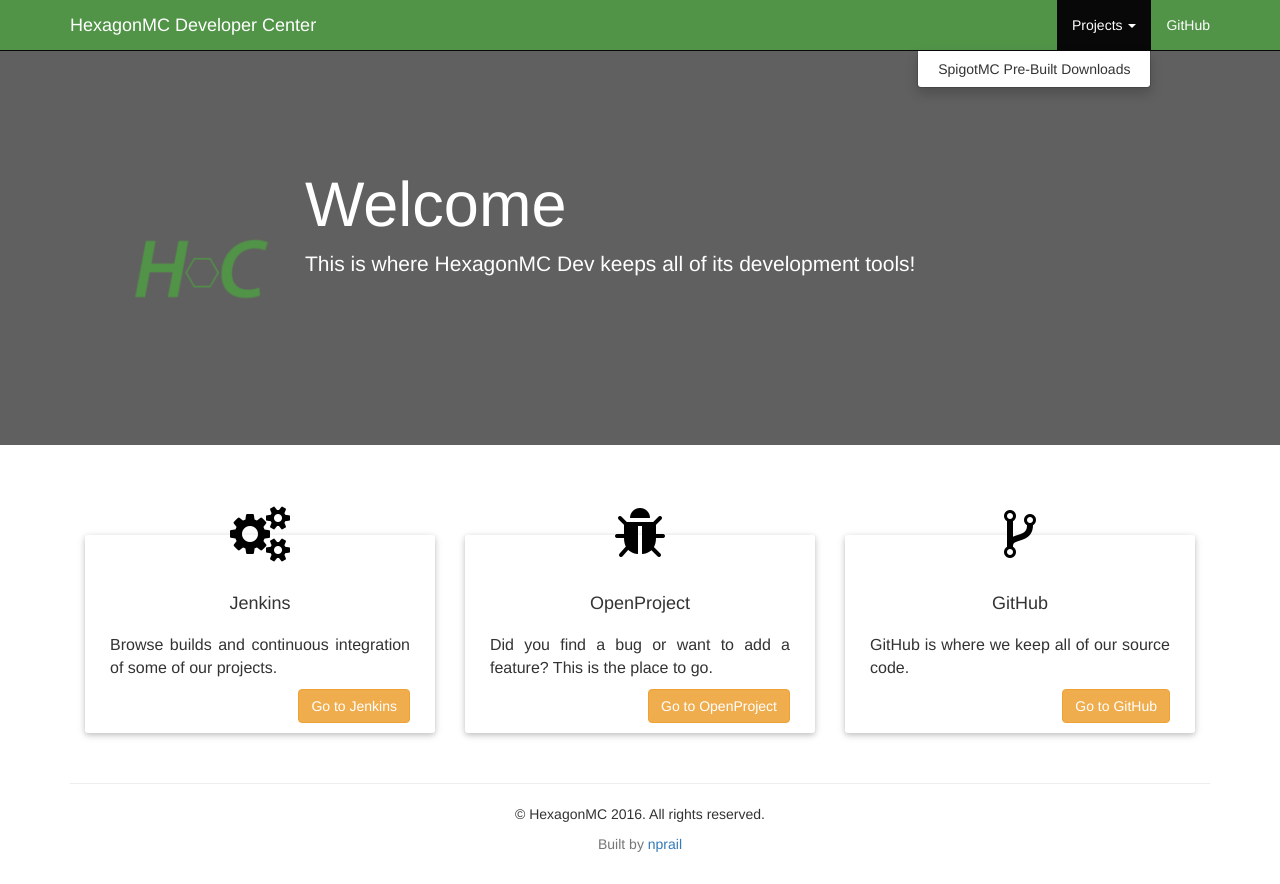
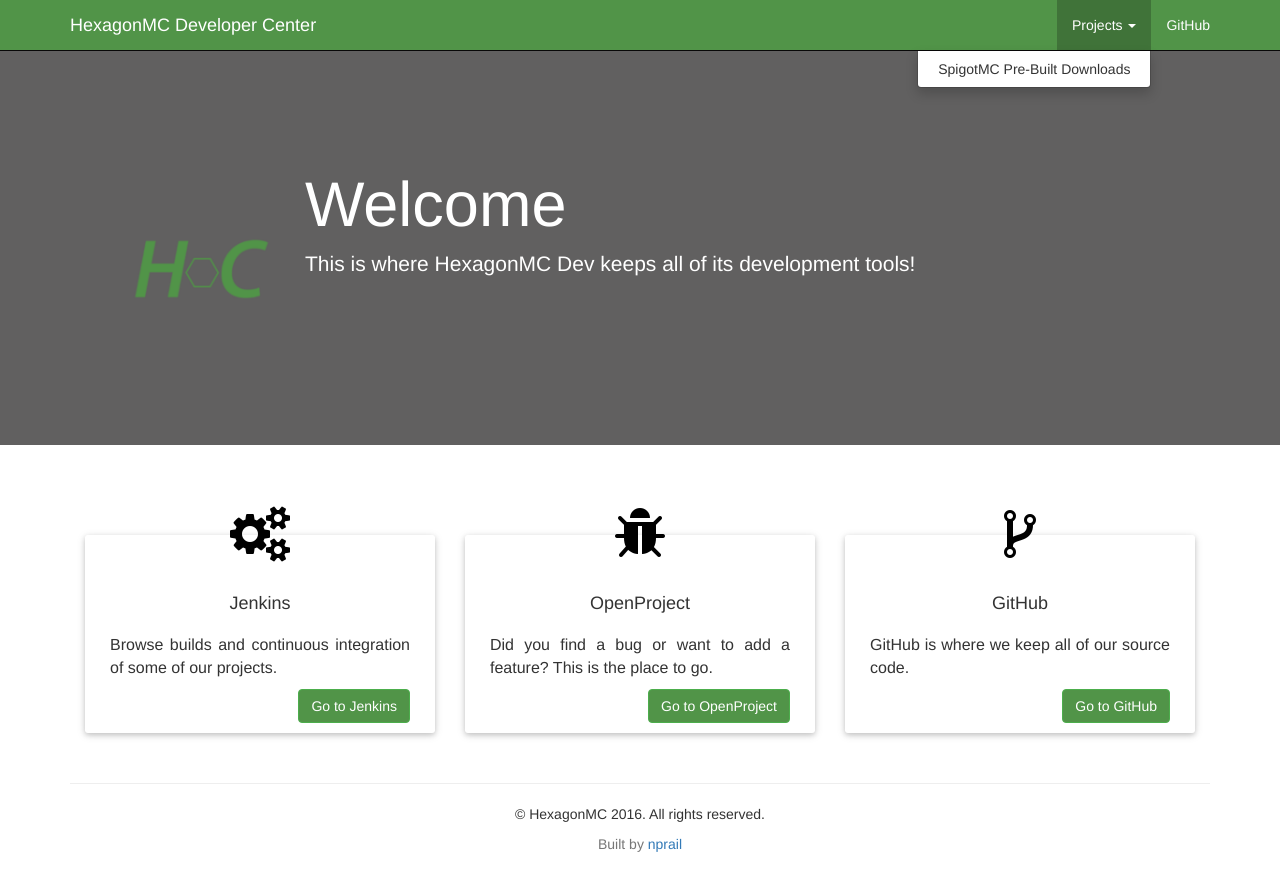
Before and after one commit to HexagonMinecraft/HexagonMC-Dev, a website: page index.html in a window 1280 px wide. Both pictures are taken after a click on the button "Projects". Drawn offline with nearby package versions, Linux system fonts and the light colour scheme; no server answers.

Commit message:
Color updates.

```diff
--- a/assets/css/styles.css
+++ b/assets/css/styles.css
@@ -11,6 +11,12 @@
     border-color:#519448;
     }
 .navbar-inverse{
+    background-color:#519448;
+}
+.navbar-inverse .navbar-nav>.open>a, .navbar-inverse .navbar-nav>.open>a:hover, .navbar-inverse .navbar-nav>.open>a:focus {
+    background-color:#407339;
+}
+.btn-success {
     background-color:#519448;
 }
 .navbar-inverse .navbar-nav>li>a:hover,.navbar-inverse .navbar-nav>li>a:focus{
--- a/index.html
+++ b/index.html
@@ -43,7 +43,7 @@
 					<div class="site-info">
 						<h4 class="text-center">Jenkins</h4>
 						<p>Browse builds and continuous integration of some of our projects.</p>
-						<a href="https://ci.hexagonminecraft.com" title="HexagonMC Jenkins" target="_blank" class="btn btn-warning">Go to Jenkins</a>
+						<a href="https://ci.hexagonminecraft.com" title="HexagonMC Jenkins" target="_blank" class="btn btn-success">Go to Jenkins</a>
 					</div>
 				</div>
 			</div>
@@ -55,7 +55,7 @@
 					<div class="site-info">
 						<h4 class="text-center">OpenProject</h4>
 						<p>Did you find a bug or want to add a feature? This is the place to go.</p>
-						<a href="https://issues.hexagonminecraft.com" title="Issues" target="_blank" class="btn btn-warning">Go to OpenProject</a>
+						<a href="https://issues.hexagonminecraft.com" title="Issues" target="_blank" class="btn btn-success">Go to OpenProject</a>
 					</div>
 				</div>
 			</div>
@@ -67,7 +67,7 @@
 					<div class="site-info">
 						<h4 class="text-center">GitHub</h4>
 						<p>GitHub is where we keep all of our source code.</p>
-						<a href="http://github.com/HexagonMinecraft" title="GitHub" target="_blank" class="btn btn-warning">Go to GitHub</a>
+						<a href="http://github.com/HexagonMinecraft" title="GitHub" target="_blank" class="btn btn-success">Go to GitHub</a>
 					</div>
 				</div>
 			</div>
--- a/views/header.html
+++ b/views/header.html
@@ -16,7 +16,7 @@
 					<a href="#" class="dropdown-toggle" data-toggle="dropdown" role="button" aria-expanded="false">Projects <span class="caret"></span></a>
 					<ul class="dropdown-menu" role="menu">
 						<li><a href="spigotmc.html">SpigotMC Pre-Built Downloads</a></li>
-						<li ng-repeat="repo in repos"><a href="{{repo.html_url}}">{{repo.name}}</a></li>
+						<li ng-repeat="repo in repos"><a href="{{repo.html_url}}">{{repo.name}} <span ng-show="repo.fork">(Fork)</span></a></li>
 					</ul>
 				</li>
 				<li><a href="https://www.github.com/HexagonMinecraft" target="_blank" title="Find HexagonMC on GitHub">GitHub</a></li>
```
Also changed, not shown: github.html (deleted, +0 -1 lines), spigotmc.html (+1 -1 lines).
